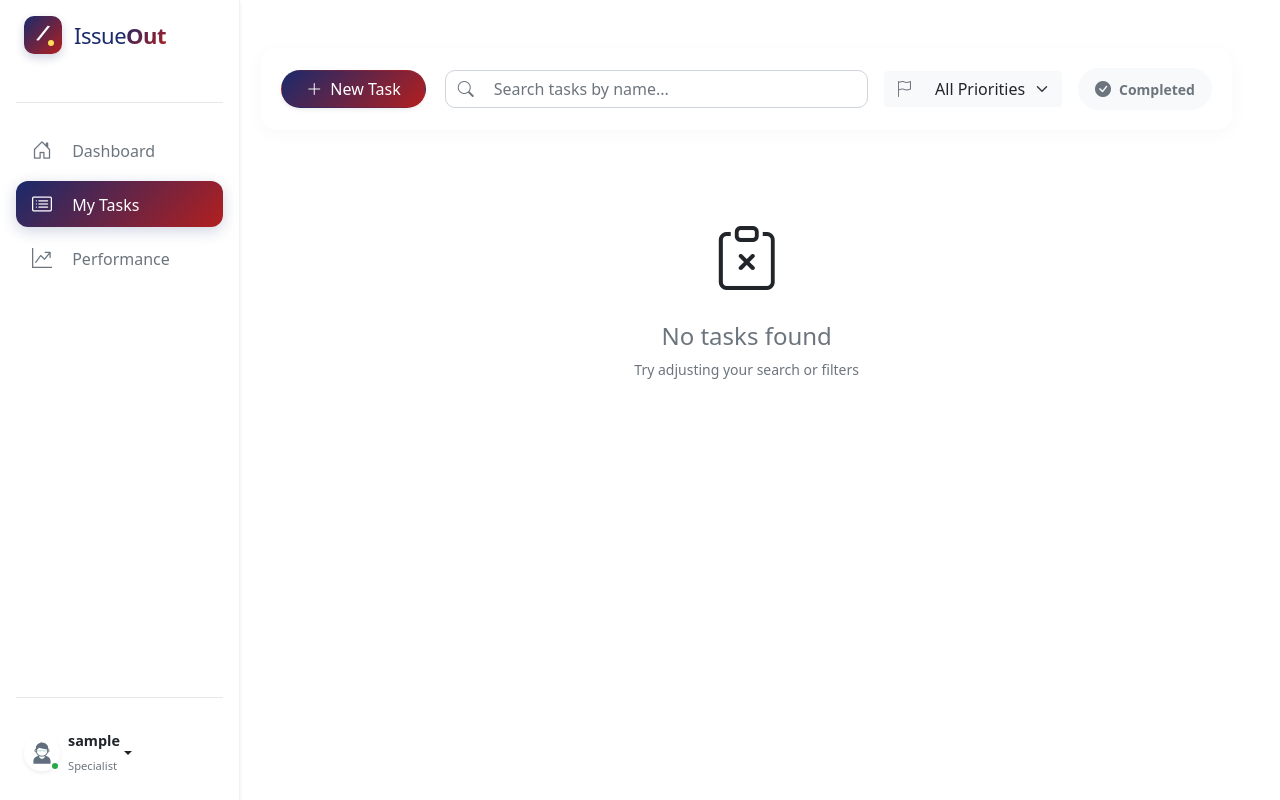
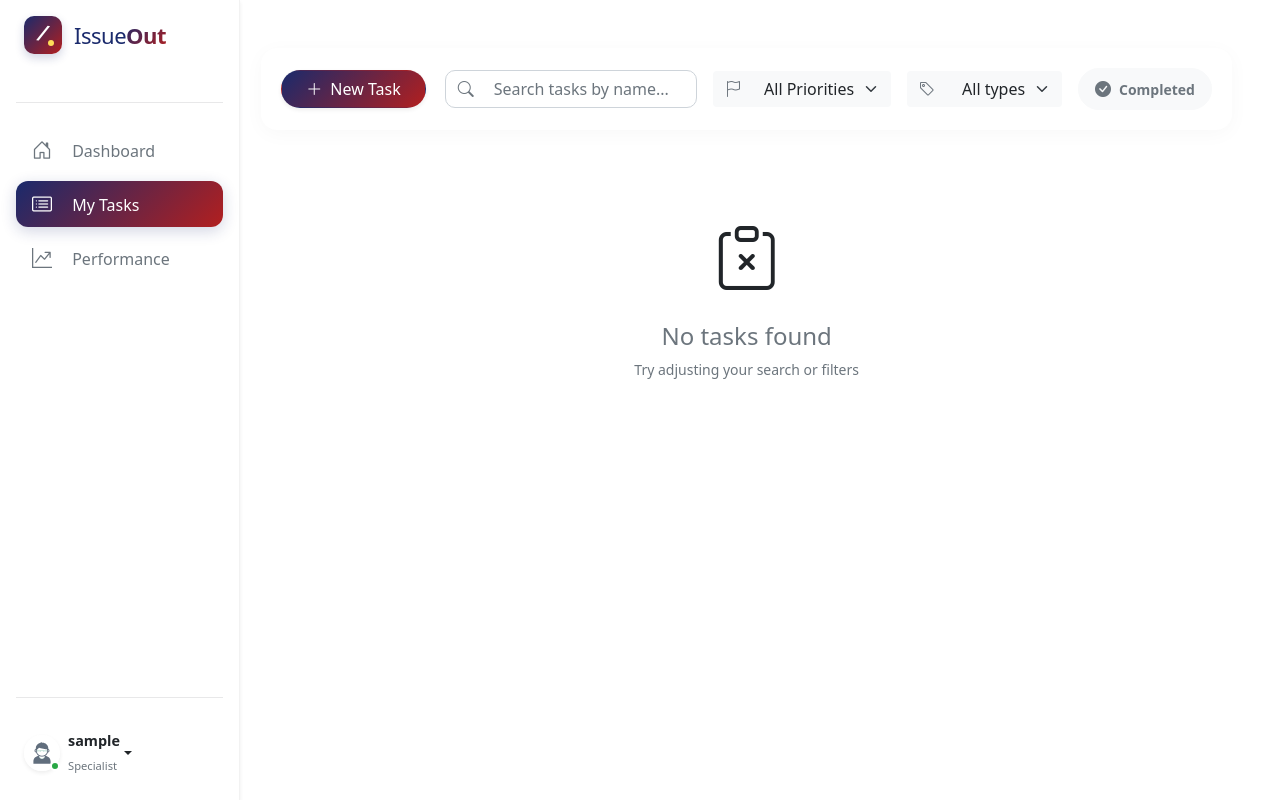
Before and after one commit to leemonch1k-space/TasksManager, a Django app: page /work-space/tasks/ in a window 1280 px wide. Run offline with Django 5.2, Linux system fonts and the light colour scheme; the visitor is signed in with stand-in values (Sample User, id 1); data that the repository does not hold is empty.

Commit message:
Feat: Implement task type filtering and refactor completion status logic
While the previous search system was functional, users with a large number of tasks struggled to quickly isolate specific categories of work, such as bugs or features. Additionally, the mixed display of active and finished tasks created visual clutter, making it difficult for users to focus on their current backlog.

Enhance the task search and organization system with the following updates:
- Introduce a dynamic filter to sort tasks by their specific Type (e.g., Bug, Feature, QA)
- Refactor the completion filter to strictly separate active tasks from completed ones in the UI

These changes reduce cognitive load and allow users to manage complex backlogs with greater precision.

```diff
--- a/task/views.py
+++ b/task/views.py
@@ -7,7 +7,7 @@
 
 from task.forms import TaskForm
 from task.mixins import NextUrlMixin
-from task.models import Task
+from task.models import Task, TaskType
 
 
 class WorkSpaceView(LoginRequiredMixin, NextUrlMixin, generic.TemplateView):
@@ -50,10 +50,17 @@
     )
     paginate_by = 16
 
+    def get_context_data(self, **kwargs):
+        context = super().get_context_data(**kwargs)
+        user = self.request.user
+        context["task_types"] = TaskType.objects.all().values_list("name", flat=True)
+
+        return context
+
     def get_queryset(self):
         user = self.request.user
         return (Task.objects
-                .filter(assignees=user)
+                .filter(assignees=user, is_completed=False)
                 .select_related("task_type")
                 .order_by("-id")
                 )
@@ -77,11 +84,17 @@
         if search := self.request.GET.get("search"):
             queryset = queryset.filter(name__icontains=search)
 
+        if task_type := self.request.GET.get("task_type"):
+            queryset = queryset.filter(task_type__name=task_type)
+
         if priority := self.request.GET.get("priority"):
             queryset = queryset.filter(priority=priority)
 
         if self.request.GET.get("is_completed") == "on":
             queryset = queryset.filter(is_completed=True)
+        else:
+            queryset = queryset.filter(is_completed=False)
+
 
         return queryset
 
--- a/templates/task/task_list.html
+++ b/templates/task/task_list.html
@@ -44,6 +44,21 @@
           </div>
         </div>
 
+      <div class="col-md-auto" style="min-width: 160px;">
+          <div class="input-group">
+            <span class="input-group-text bg-light border-0 rounded-start" style="border-radius: 10px 0 0 10px;">
+                <i class="bi bi-tag me-1 text-muted"></i>
+            </span>
+            <select name="task_type" class="form-select border-0 bg-light rounded-end"
+                    style="border-radius: 0 10px 10px 0; cursor: pointer;">
+              <option value="">All types</option>
+              {% for type_name in task_types %}
+              <option value="{{ type_name }}">{{ type_name }}</option>
+              {% endfor %}
+            </select>
+          </div>
+        </div>
+
         <div class="col-md-auto">
           <div id="filter-completed-wrapper"
                class="d-flex align-items-center px-3 py-2 rounded-pill border transition-all user-select-none {% if request.GET.is_completed == 'on' %}bg-success text-white border-success active-filter{% else %}bg-light text-secondary border-light{% endif %}"
```
